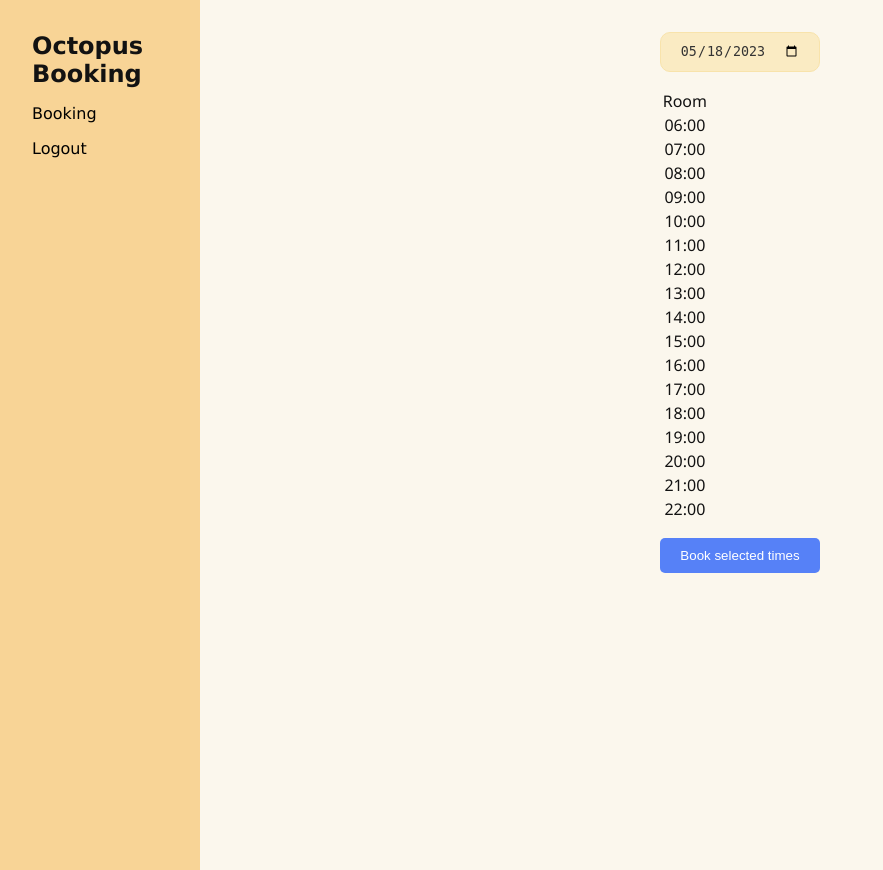
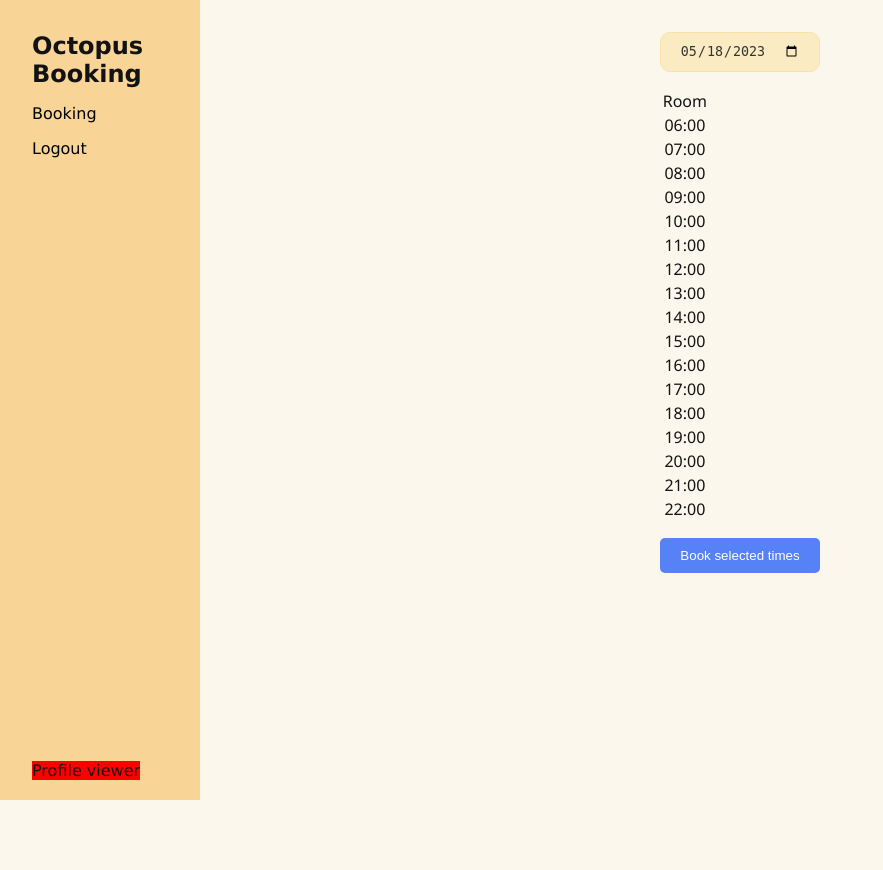
Before and after one commit to davlin0222/octopus-booking, a PHP site: page /pages/booking.php in a window 1280 px wide. Shown: the whole page, without its empty margins (0-883 px from the left). Run offline with PHP 8.4, Linux system fonts and the light colour scheme; the visitor is signed in with stand-in values (Sample User, id 1); data that the repository does not hold is empty; style sheets or scripts are compiled from the project's sources.

Commit message:
Add profile viewer component

```diff
--- a/assets/css/dist/main.css
+++ b/assets/css/dist/main.css
@@ -21,8 +21,6 @@ body {
 }
 .page__menu {
   width: 200px;
-  padding: 2rem;
-  background: #f8d496;
 }
 .page__main {
   margin: auto;
--- a/assets/css/dist/menu.css
+++ b/assets/css/dist/menu.css
@@ -20,4 +20,21 @@
      -moz-user-select: none;
           user-select: none;
   font-family: inherit;
+}
+
+.menu {
+  position: relative;
+}
+
+.menu__container {
+  position: fixed;
+  width: 200px;
+  padding: 2rem;
+  background: #f8d496;
+  height: 100vh;
+}
+
+.profile-viewer-container {
+  position: absolute;
+  bottom: 20px;
 }/*# sourceMappingURL=menu.css.map */
--- /dev/null
+++ b/assets/css/dist/profile-viewer.css
@@ -0,0 +1,3 @@
+.profile-viewer {
+  background: #ff0000;
+}/*# sourceMappingURL=profile-viewer.css.map */
--- a/assets/css/main.scss
+++ b/assets/css/main.scss
@@ -23,8 +23,6 @@ body {
 
     &__menu {
         width: 200px;
-        padding: 2rem;
-        background: #f8d496;
     }
     &__main {
         margin: auto;
--- a/components/menu/menu.php
+++ b/components/menu/menu.php
@@ -1,4 +1,5 @@
 <aside class="page__menu menu">
+    <div class="menu__container">
         <h1 class="heading">Octopus Booking</h1>
         <nav class="menu__navbar">
             <ul class="menu__nav-list">
@@ -10,4 +11,8 @@
                 </li>
             </ul>
         </nav>
+        <div class="profile-viewer-container">
+            <?php include("profile-viewer/profile-viewer.php"); ?>
+        </div>
+    </div>
 </aside>
--- a/components/menu/menu.scss
+++ b/components/menu/menu.scss
@@ -17,3 +17,20 @@
     user-select: none;
     font-family: inherit;
 }
+
+.menu {
+    position: relative;
+}
+
+.menu__container {
+    position: fixed;
+    width: 200px;
+    padding: 2rem;
+    background: #f8d496;
+    height: 100vh;
+}
+
+.profile-viewer-container {
+    position: absolute;
+    bottom: 20px;
+}
--- /dev/null
+++ b/components/menu/profile-viewer/profile-viewer.php
@@ -0,0 +1 @@
+<div class="profile-viewer">Profile viewer</div>
--- /dev/null
+++ b/components/menu/profile-viewer/profile-viewer.scss
@@ -0,0 +1,3 @@
+.profile-viewer {
+    background: #ff0000;
+}
--- a/pages/booking.php
+++ b/pages/booking.php
@@ -19,6 +19,7 @@ Authorize::isLoggedIn(function () {
     <link rel="stylesheet" href="../assets/css/dist/booking-form.css">
     <link rel="stylesheet" href="../assets/css/dist/menu.css">
     <link rel="stylesheet" href="../assets/css/dist/date-selector.css">
+    <link rel="stylesheet" href="../assets/css/dist/profile-viewer.css">
     <script src="../components/booking-chart/booking-chart.js" defer type="module"></script>
     <script src="../components/booking-form/booking-form.js" defer type="module"></script>
     <script src="../components/menu/menu.js" defer type="module"></script>
```
Also changed, not shown: 3 other files. Lines whose indentation alone changed are shown as unchanged.
